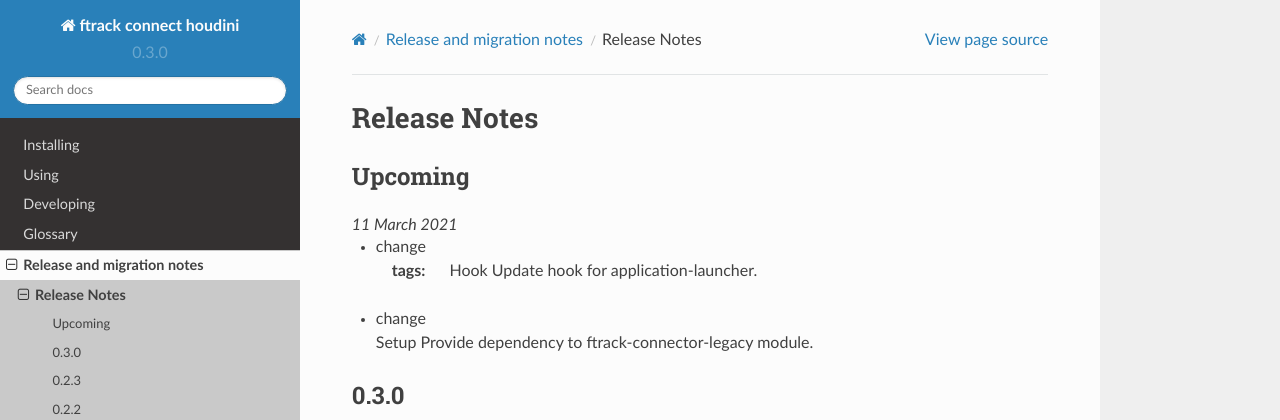
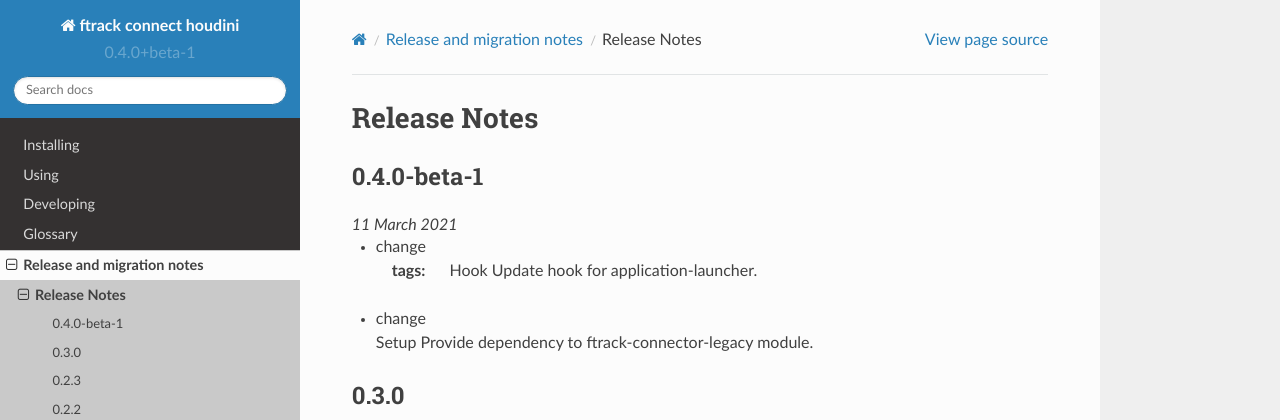
Before and after one commit to ftrackhq/ftrack-connect-houdini, a Sphinx documentation site: the page built from doc/release/release_notes.rst, in a window 1280 px wide and 900 px high. Shown: the top 420 px of the window. Built offline with Sphinx 7.4.7 and the Read the Docs theme 2.0.0, drawn with Linux system fonts in a browser that asks for light colours.

Commit message:
bump version and release notes

```diff
--- a/doc/release/release_notes.rst
+++ b/doc/release/release_notes.rst
@@ -8,7 +8,8 @@
 *************
 
 
-.. release:: Upcoming
+.. release:: 0.4.0-beta-1
+    :date: 2021-03-11
 
     .. change:: change
 
--- a/source/ftrack_connect_houdini/_version.py
+++ b/source/ftrack_connect_houdini/_version.py
@@ -1 +1 @@
-__version__ = '0.3.0'
+__version__ = '0.4.0+beta-1'
```
